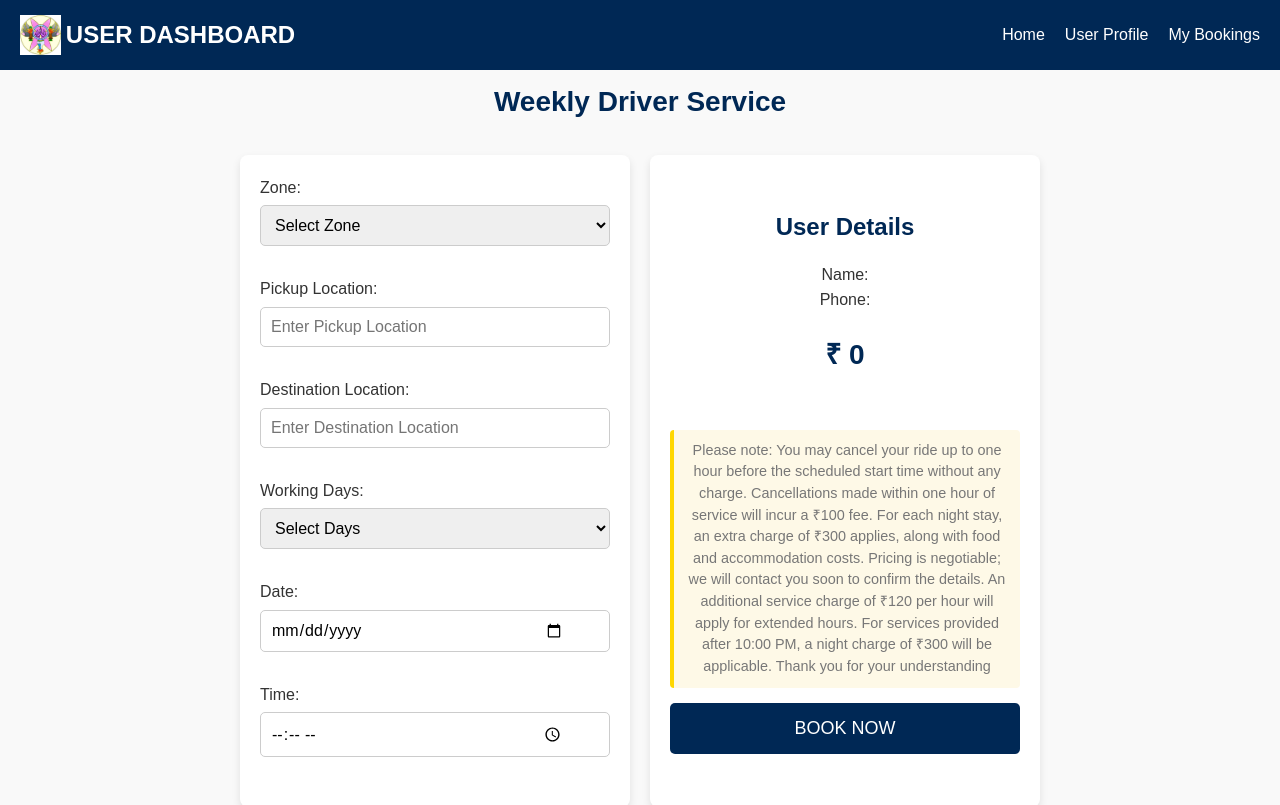
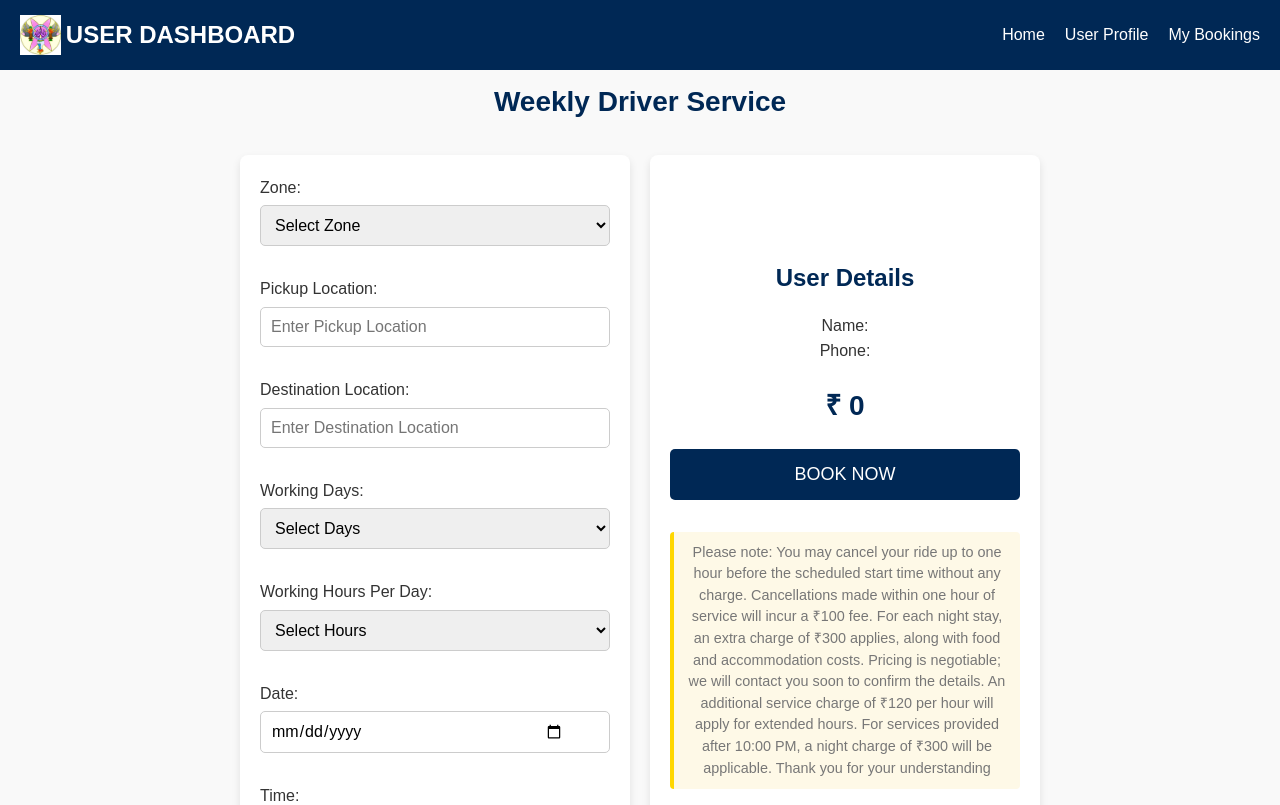
Before and after one commit to ayushmishra25/Tours-and-Travels, a React (Vite) app in the folder Frontend/: page /weekly-driver in a window 1280 px wide. Shown: the top 805 px of the page. Built offline with nearby package versions, Linux system fonts and the light colour scheme.

Commit message:
added hours in weekly driver

```diff
--- a/Frontend/src/pages/WeeklyDriver.jsx
+++ b/Frontend/src/pages/WeeklyDriver.jsx
@@ -17,6 +17,8 @@ const WeeklyDriver = () => {
   const [totalAmount, setTotalAmount] = useState(0);
   const [authError, setAuthError] = useState("");
   const [fieldError, setFieldError] = useState("");
+  const [workingHoursPerDay, setWorkingHoursPerDay] = useState("");
+
 
   const user = JSON.parse(localStorage.getItem("user")) ||  "User not authenticated" ;
   // Function to extract city from the entered location (manual input)
@@ -39,7 +41,7 @@ const WeeklyDriver = () => {
   useEffect(() => {
     const fare = calculateFare();
     setTotalAmount(fare);
-  }, [location, workingDays]);
+  }, [location, workingDays, workingHoursPerDay]);
 
   const handleBookNow = async () => {
     if (!token) {
@@ -61,6 +63,11 @@ const WeeklyDriver = () => {
       setFieldError("Working days selection is required");
       return;
     }
+    if (!workingHoursPerDay) {
+      setFieldError("Working hours per day selection is required");
+      return;
+    }
+
     if (!date) {
       setFieldError("Date is required");
       return;
@@ -80,9 +87,9 @@ const WeeklyDriver = () => {
       trip_type: `${workingDays} days`,
       source_location: pickupLocation,
       destination_location: destinationLocation,
-      hours: workingDays * 8,
-      working_days: workingDays, // Send as an array
-      working_hours_per_day: 8,
+      hours: workingDays * workingHoursPerDay,
+      working_days: workingDays, // Still fine as is
+      working_hours_per_day: parseInt(workingHoursPerDay, 10),
       payment: totalAmount,
       start_date: date,
       booking_datetime: bookingDatetime,
@@ -177,6 +184,25 @@ const WeeklyDriver = () => {
               </select>
             </label>
             <label>
+              Working Hours Per Day:
+              <select
+                value={workingHoursPerDay}
+                onChange={(e) => setWorkingHoursPerDay(e.target.value)}
+              >
+              <option value="">Select Hours</option>
+              <option value="4"> 4 Hours</option>
+              <option value="5"> 5 Hours</option>
+              <option value="6"> 6 Hours</option>
+              <option value="7"> 7 Hours</option>
+              <option value="8"> 8 Hours</option>
+              <option value="9"> 9 Hours</option>
+              <option value="10">10 Hours</option>
+              <option value="11"> 11 Hours</option>
+              <option value="12">12 Hours</option>
+              </select>
+            </label>
+
+            <label>
               Date:
               <input type="date" value={date} onChange={(e) => setDate(e.target.value)} />
             </label>
@@ -190,14 +216,16 @@ const WeeklyDriver = () => {
             <p>Name: {user.name}</p>
             <p>Phone: {user.phone}</p>
             <h2>₹ {totalAmount}</h2>
+
+            <button className="book-now-btn" onClick={handleBookNow}>
+              Book Now
+            </button>
+
             <p className="price-note">
               Please note: You may cancel your ride up to one hour before the scheduled start time without any charge. Cancellations made within one hour of service will incur a ₹100 fee.
               For each night stay, an extra charge of ₹300 applies, along with food and accommodation costs. Pricing is negotiable; we will contact you soon to confirm the details.
               An additional service charge of ₹120 per hour will apply for extended hours. For services provided after 10:00 PM, a night charge of ₹300 will be applicable. Thank you for your understanding
             </p>
-            <button className="book-now-btn" onClick={handleBookNow}>
-              Book Now
-            </button>
 
             {/* Display either auth errors or field validation errors */}
             {authError && <p className="error-message">{authError}</p>}
```
